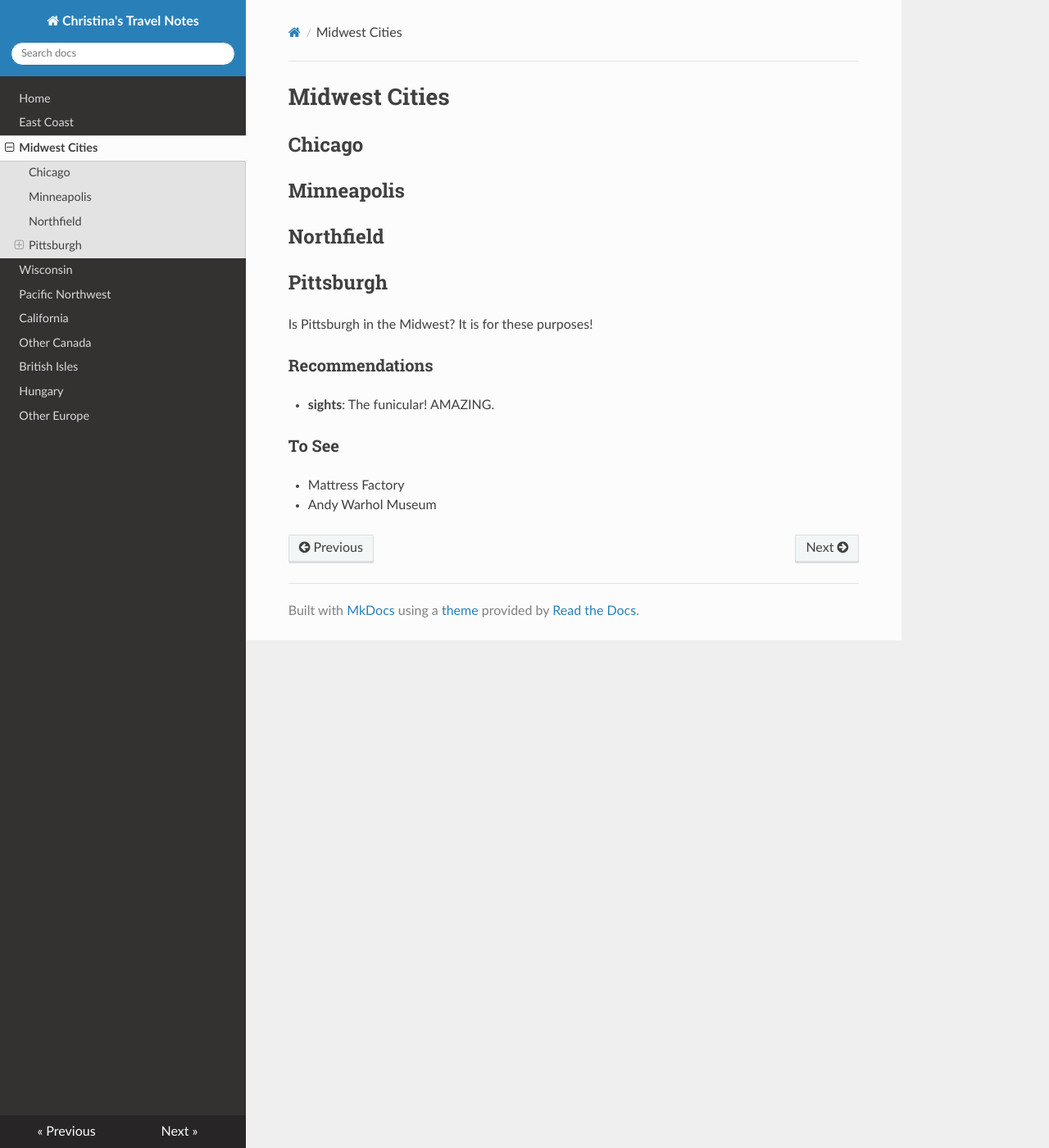
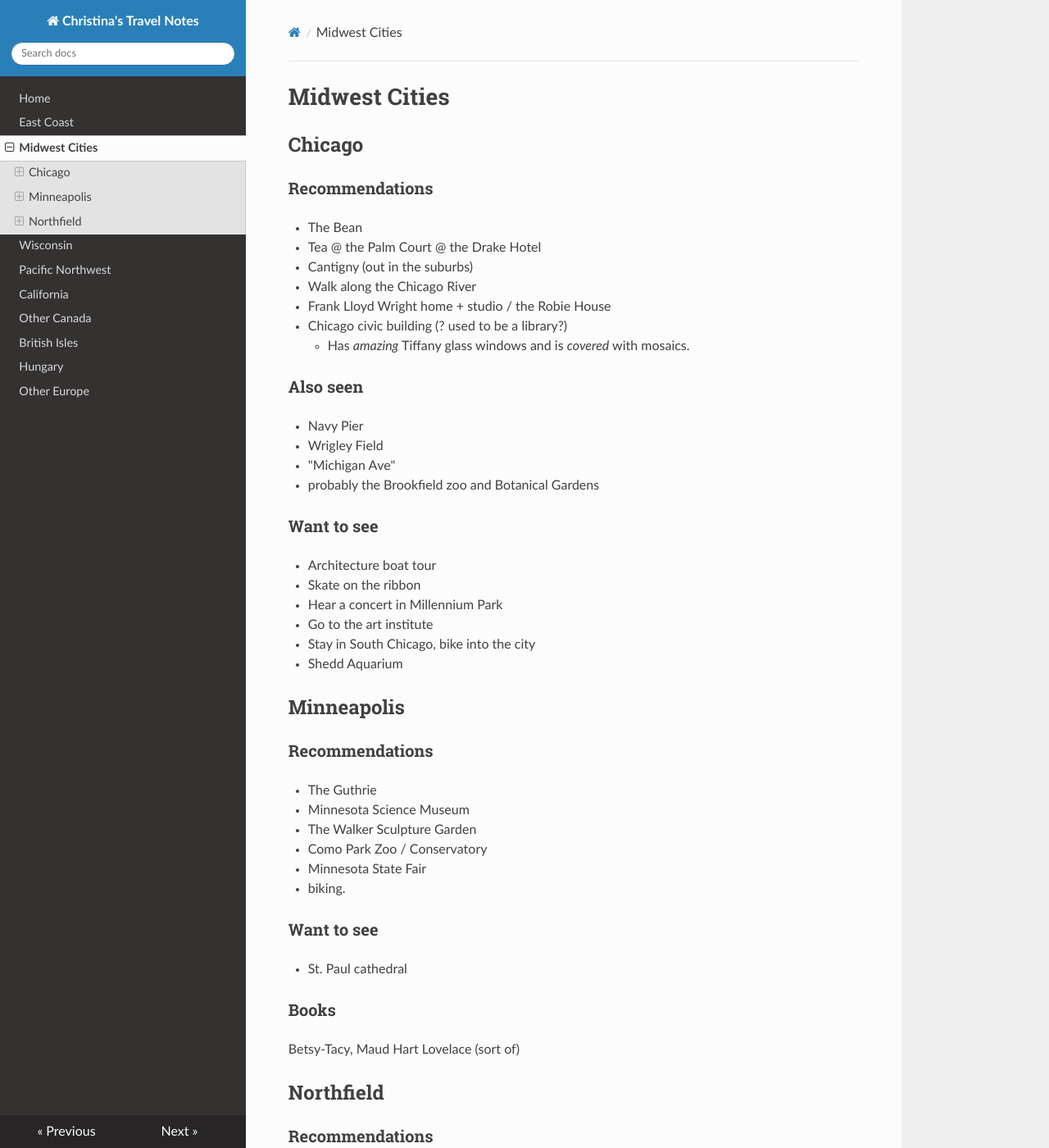
Before and after one commit to ChristinaLK/travel, an MkDocs documentation site: the page built from docs/midwest-cities.md, in a window 1280 px wide and 1400 px high. Shown: the whole window at 82% size. Built offline with MkDocs 1.6.1, drawn with Linux system fonts in a browser that asks for light colours; nearby versions of some CDN libraries; some of the changed text lies outside the part shown.

Commit message:
midwest mostly done

```diff
--- a/docs/midwest-cities.md
+++ b/docs/midwest-cities.md
@@ -2,19 +2,59 @@
 
 ## Chicago
 
+### Recommendations
+
+* The Bean
+* Tea @ the Palm Court @ the Drake Hotel
+* Cantigny (out in the suburbs)
+* Walk along the Chicago River
+* Frank Lloyd Wright home + studio / the Robie House
+* Chicago civic building (? used to be a library?)
+    * Has *amazing* Tiffany glass windows and is *covered* with mosaics.
+
+### Also seen
+
+* Navy Pier
+* Wrigley Field
+* "Michigan Ave"
+* probably the Brookfield zoo and Botanical Gardens
+
+### Want to see
+
+* Architecture boat tour
+* Skate on the ribbon
+* Hear a concert in Millennium Park
+* Go to the art institute
+* Stay in South Chicago, bike into the city
+* Shedd Aquarium
+
 ## Minneapolis
+
+### Recommendations
+
+* The Guthrie
+* Minnesota Science Museum
+* The Walker Sculpture Garden
+* Como Park Zoo / Conservatory
+* Minnesota State Fair
+* biking.
+
+### Want to see
+
+* St. Paul cathedral
+
+### Books
+
+Betsy-Tacy, Maud Hart Lovelace (sort of)
 
 ## Northfield
 
-## Pittsburgh
-
-Is Pittsburgh in the Midwest? It is for these purposes!
-
 ### Recommendations
 
-* **sights**: The funicular!  AMAZING.
+* **food**: Hogan Brothers
+* **event**: defeat of Jesse James Days (usually in early September)
+* St. Olaf. :)))))
 
-### To See
+### Books
 
-* Mattress Factory
-* Andy Warhol Museum
+* Giants in the Earth, Ole Rolvaag
```
